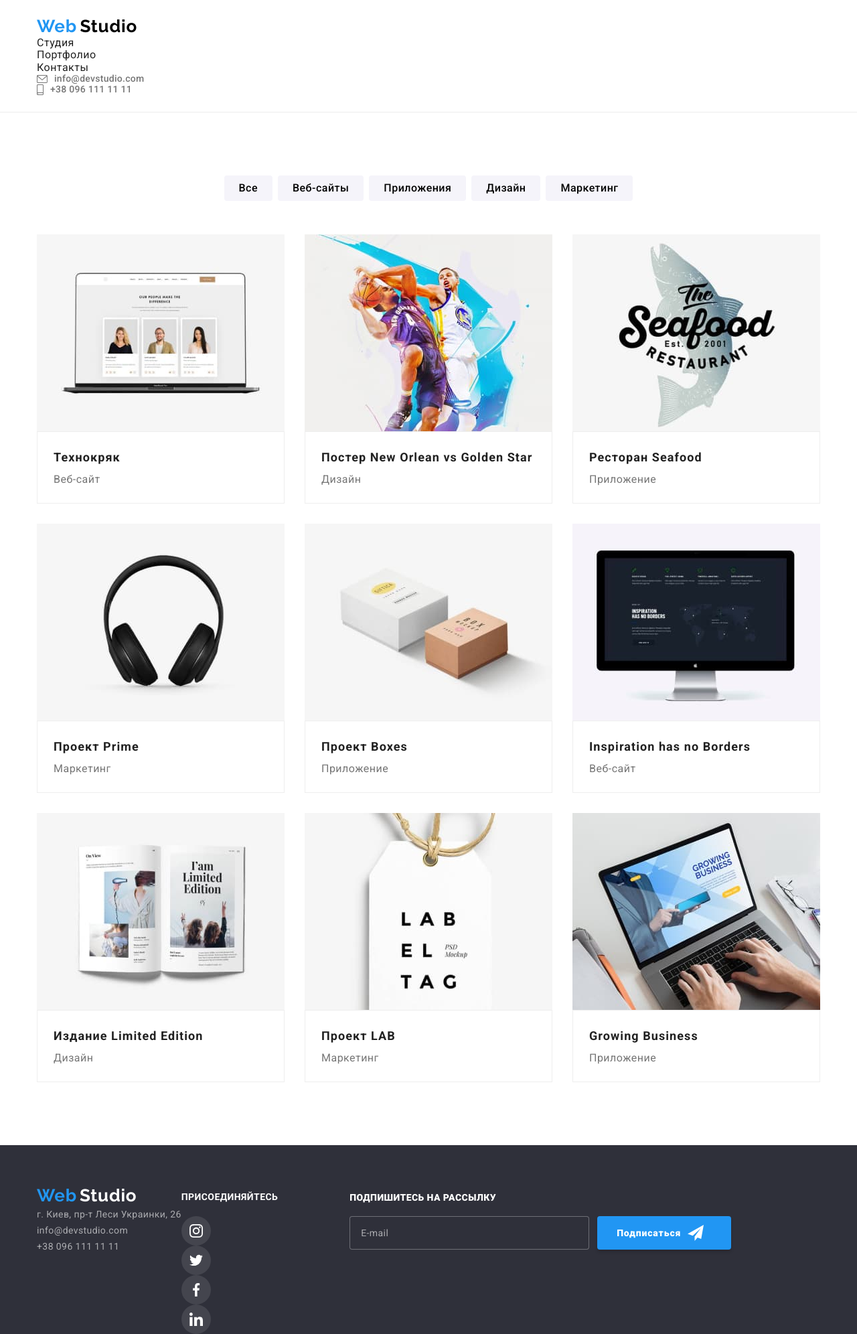
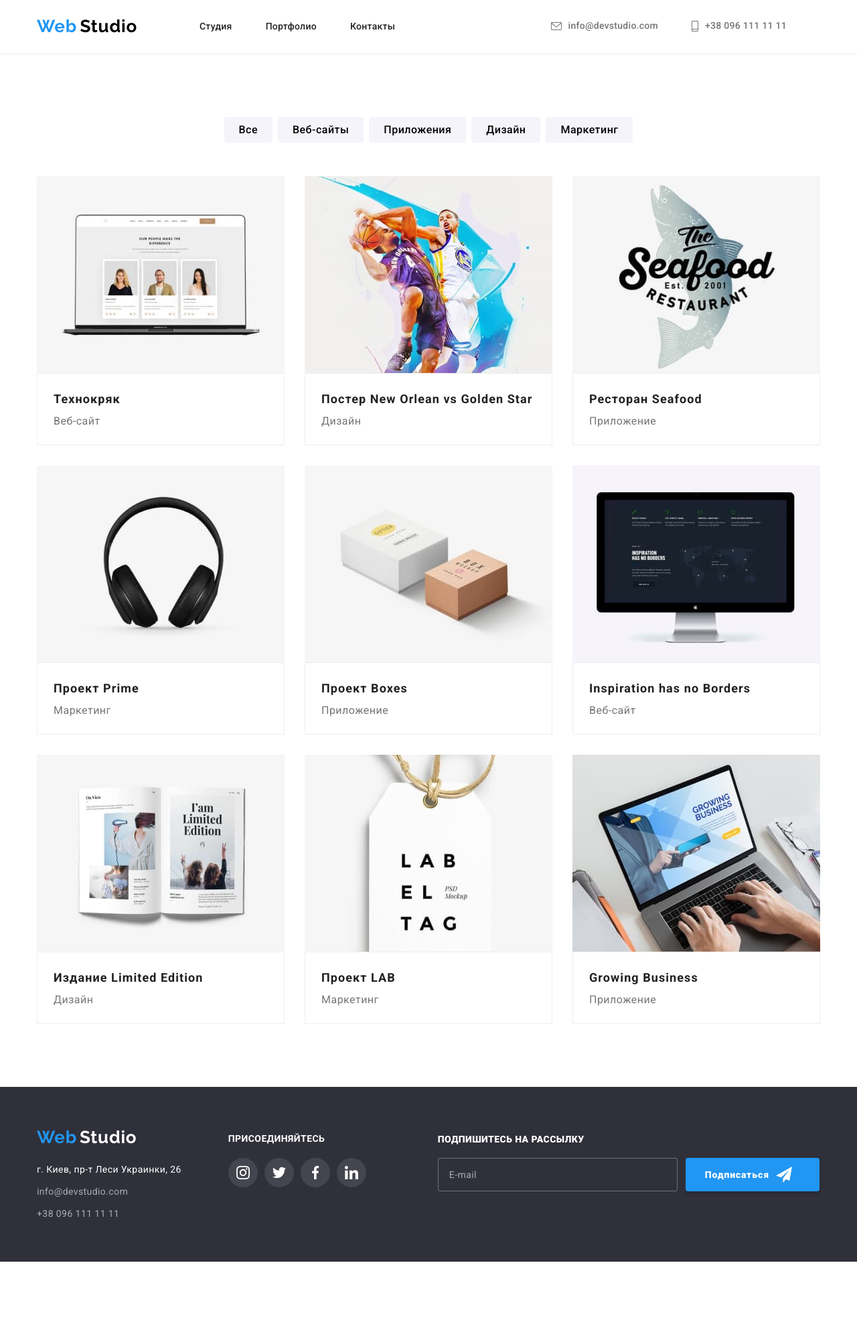
Before and after one commit to ArthurSyzonenko/goit-markup-hw-07, a plain HTML site: page portfolio.html in a window 1280 px wide. Shown: the whole page at 67% size. After the commit the page ends 1884 px from the top, so only its background shows below. Drawn offline with nearby package versions, Linux system fonts and the light colour scheme.

Commit message:
Home Wor 7
Исправлено финал

```diff
--- a/portfolio.html
+++ b/portfolio.html
@@ -13,36 +13,36 @@
     <link rel="stylesheet" href="https://cdnjs.cloudflare.com/ajax/libs/modern-normalize/1.1.0/modern-normalize.min.css"
         integrity="sha512-wpPYUAdjBVSE4KJnH1VR1HeZfpl1ub8YT/NKx4PuQ5NmX2tKuGu6U/JRp5y+Y8XG2tV+wKQpNHVUX03MfMFn9Q=="
         crossorigin="anonymous" referrerpolicy="no-referrer" />
-    <link rel="stylesheet" href="./css/reset.css">
-    <!-- <link rel="stylesheet" href="./css/styles.css"> -->
     <link rel="stylesheet" href="./css/main.min.css">
 </head>
 
 <body>
     <!--Шапка страницы-->
     <header class="header">
-        <div class="container header-container">
-            <nav class="header-nav">
+        <div class="container header__container">
+            <nav class="site-nav">
                 <a class="link header-logo" href="./index.html">
                     <span lang="en" class="header-logo-web">Web</span>
                     <span lang="en" class="header-logo-studio">Studio</span>
                 </a>
-                <ul class="list header-list">
-                    <li class="header-item"><a class="link header-link current" href="./index.html">Студия</a></li>
-                    <li class="header-item"><a class="link header-link current" href="./portfolio.html">Портфолио</a></li>
-                    <li class="header-item"><a class="link header-link current" href="">Контакты</a></li>
+                <ul class="list site-list">
+                    <li class="site-list__item"><a class="link site-list__link current" href="./index.html">Студия</a>
+                    </li>
+                    <li class="site-list__item"><a class="link site-list__link current"
+                            href="./portfolio.html">Портфолио</a></li>
+                    <li class="site-list__item"><a class="link site-list__link current" href="">Контакты</a></li>
                 </ul>
             </nav>
             <!--Контакты-->
-            <ul class="list header-list-contact">
-                <li class="header-con-link">
+            <ul class="list header__list-contact">
+                <li class="header__con-link">
                     <a class="link header-mail" href="mailto:info@devstudio.com">
                         <svg class="header-icon" width="16" height="12">
                             <use href="./images/icons.svg#icon-envelope"></use>
                         </svg>
                         info@devstudio.com</a>
                 </li>
-                <li class="header-con-link">
+                <li class="header__con-link">
                     <a class="link contact-tel" href="tel:380961111111">
                         <svg class="header-icon" width="10" height="16">
                             <use href="./images/icons.svg#icon-smartphone"></use>
@@ -201,52 +201,52 @@
     </main>
     <footer class="footer">
         <div class="container footer-address">
-            <div class="container-footer-logo">
+            <div class="container__footer-logo">
                 <a class="link footer-logo" href="./index.html">
                     <span lang="en" class="footer-logo-web">Web</span>
                     <span lang="en" class="footer-logo-studio">Studio</span>
                 </a>
                 <address>
-                    <ul class="list footer-list">
-                        <li class="footer-list-item address-item">
+                    <ul class="list list__footer-list">
+                        <li class="footer-list-item list__address-item">
                             <a class="link footer-contacts street" href="https://goo.gl/maps/fT915jiTdRozChB46"
                                 target="_blank" rel="noopener noreferrer">г. Киев,
                                 пр-т Леси Украинки, 26</a>
                         </li>
-                        <li class="footer-list-item address-item"><a class="footer-contacts"
+                        <li class="footer-list-item list__address-item"><a class="footer-contacts"
                                 href="mailto:info@devstudio.com" target="_blank"
                                 rel="noopener noreferrer">info@devstudio.com</a>
                         </li>
-                        <li class="footer-list-item address-item"><a class="footer-contacts" href="tel:+380961111111"
+                        <li class="footer-list-item list__address-item"><a class="footer-contacts" href="tel:+380961111111"
                                 target="_blank" rel="noopener noreferrer">+38 096 111 11 11</a></li>
                     </ul>
                 </address>
             </div>
-            <div class="container-connect">
+            <div class="container__connect">
                 <h2 class="text-connect">присоединяйтесь</h2>
-                <ul class="connect-list">
-                    <li class="connect-item">
+                <ul class="list__connect-list">
+                    <li class="list__connect-item">
                         <a href="" class="connect-link">
                             <svg class="connect-icon" width="20" height="20">
                                 <use href="./images/icons.svg#icon-instagram"></use>
                             </svg>
                         </a>
                     </li>
-                    <li class="connect-item">
+                    <li class="list__connect-item">
                         <a href="" class="connect-link">
                             <svg class="connect-icon" width="20" height="20">
                                 <use href="./images/icons.svg#icon-twitter"></use>
                             </svg>
                         </a>
                     </li>
-                    <li class="connect-item">
+                    <li class="list__connect-item">
                         <a href="" class="connect-link">
                             <svg class="connect-icon" width="20" height="20">
                                 <use href="./images/icons.svg#icon-facebook"></use>
                             </svg>
                         </a>
                     </li>
-                    <li class="connect-item">
+                    <li class="list__connect-item">
                         <a href="" class="connect-link">
                             <svg class="connect-icon" width="20" height="20">
                                 <use href="./images/icons.svg#icon-linkedin"></use>
@@ -255,7 +255,7 @@
                     </li>
                 </ul>
             </div>
-            <div class="subscribe-container">
+            <div class="subscribe__container">
                 <b class="subscribe">Подпишитесь на рассылку</b>
                 <form class="subscribe-form" action="#">
                     <label for="email">
--- a/sass/components/_modal.scss
+++ b/sass/components/_modal.scss
@@ -44,17 +44,17 @@
   color: #000000;
   transition: fill 250ms cubic-bezier(0.4, 0, 0.2, 1);
 }
-.modal-close,
-.modal-close .modal-title {
+
+.modal-title {
   font-family: 'Roboto', sans-serif;
   font-weight: 700;
   font-size: 20px;
   line-height: 1.15;
   text-align: center;
   letter-spacing: 0.03em;
-  margin-bottom: 30px;
+  color: #212121;
+  margin-bottom: 12px;
   padding-top: 5px;
-  color: #212121;
 }
 
 .form-field {
--- a/sass/layout/_footer.scss
+++ b/sass/layout/_footer.scss
@@ -3,19 +3,17 @@
   padding-top: 60px;
 }
 .footer-logo-web {
-  font-family: Raleway;
+  font-family: 'Raleway', sans-serif;
   font-style: normal;
   font-weight: bold;
   font-size: 26px;
   line-height: 31px;
-  font-weight: bold;
   letter-spacing: 0.03em;
   color: #2196f3;
 }
 .footer-logo-studio {
-  font-family: Raleway;
+  font-family: 'Raleway', sans-serif;
   font-style: normal;
-  font-weight: bold;
   font-size: 26px;
   line-height: 31px;
   font-weight: bold;
--- a/sass/layout/_our-team.scss
+++ b/sass/layout/_our-team.scss
@@ -54,6 +54,9 @@
 .team__social-item + .team__social-item {
   margin-left: 10px;
 }
+.team-social-icon {
+  fill: #afb1b8;
+}
 .team-social-link {
   width: 44px;
   height: 44px;
@@ -67,11 +70,8 @@
   &:focus {
     background-color: #2196f3;
   }
-  &:hover,
+  &:hover .team-social-icon,
   &:focus .team-social-icon {
     fill: #ffffff;
   }
 }
-.team-social-icon {
-  fill: #afb1b8;
-}
```
Also changed, not shown: css/main.css, css/main.min.css, 2 other files.
